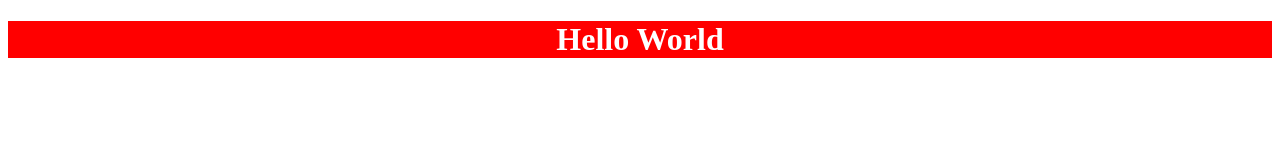
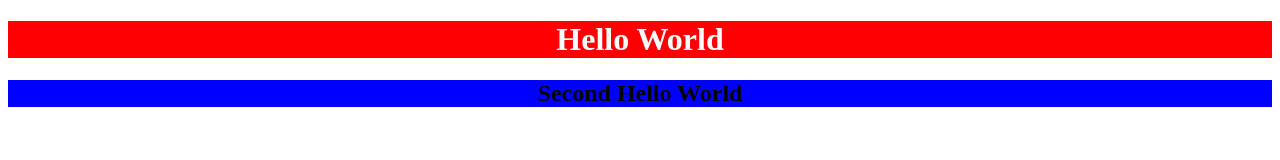
Before and after one commit to rafiEmamul/github, a plain HTML site: page index.html in a window 1280 px wide. Drawn offline with Linux system fonts and the light colour scheme.

Commit message:
Second Commit

```diff
--- a/index.html
+++ b/index.html
@@ -8,5 +8,6 @@
 </head>
 <body>
     <h1>Hello World</h1>
+    <h2>Second Hello World</h2>
 </body>
 </html>
--- a/style.css
+++ b/style.css
@@ -3,3 +3,9 @@ h1{
     color:white;
     text-align: center;
 }
+
+h2{
+    background-color: blue;
+    color:black;
+    text-align: center;
+}
```
